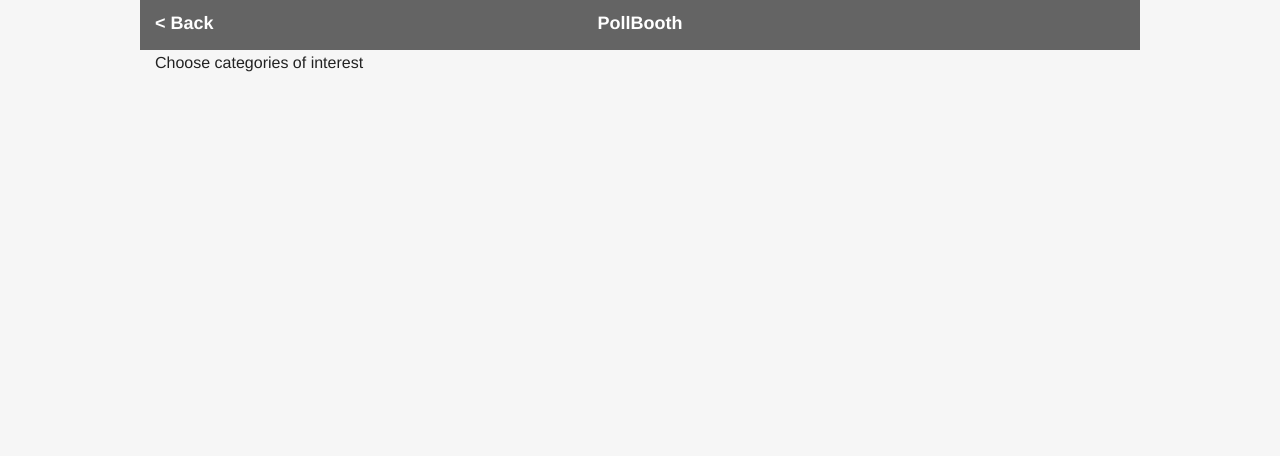
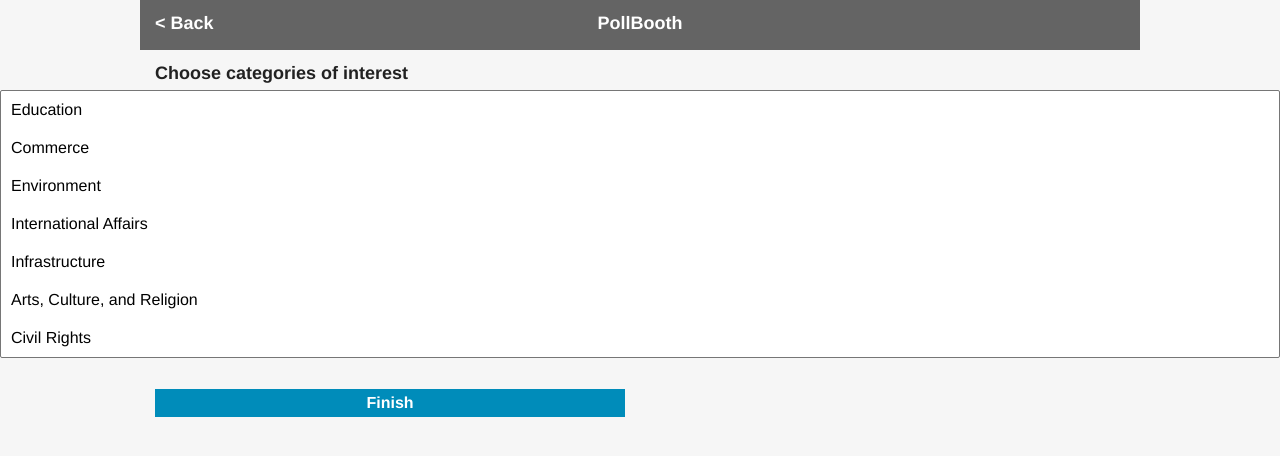
Before and after one commit to theyong/ballot-site, a plain HTML site: page categories.html in a window 1280 px wide. Shown: the top 456 px of the page. Drawn offline with Linux system fonts and the light colour scheme.

Commit message:
no message

```diff
--- a/categories.html
+++ b/categories.html
@@ -22,13 +22,30 @@
 		</div>
 	</header>
 
-	<div class="row">
-		<div class="small-12 column">
-			<p>Choose categories of interest
-			</p>
+	<div class="row" id="tabs">
+		<div class="small-12 column tab">
+			Choose categories of interest
 		</div>
 	</div>
 
+	<select size="7" name="categorySelect" multiple="yes">
+		<option value="education">Education</option>
+		<option value="commerce">Commerce</option>
+		<option value="environment">Environment</option>
+		<option value="affairs">International Affairs</option>
+		<option value="infrastructure">Infrastructure</option>
+		<option value="arts">Arts, Culture, and Religion</option>
+		<option value="civil">Civil Rights</option>
+	</select>
+
+	<div class="row">
+		<div class="small-6 column">
+			<br>
+			<a href="index.html">
+				<button type="button" class="cardButton" id="signup-submit">Finish</button>
+			</a>
+		</div>
+	</div>
 
 
 	<script src="js/vendor/jquery.js"></script>
--- a/style.css
+++ b/style.css
@@ -53,6 +53,7 @@ button {
 
 #tabs {
 	height: 40px;
+	font-weight: bold;
 }
 
 .comment {
@@ -81,3 +82,16 @@ button {
 #back {
 	color: #fff;
 }
+
+ul {
+	list-style-type: none;
+}
+
+select {
+	font-family: helvetica;
+	font-size: 12pt;
+}
+
+option {
+	padding: 10px;
+}
```
Also changed, not shown: index.html (+3 -0 lines), user.html (+1 -1 lines).
